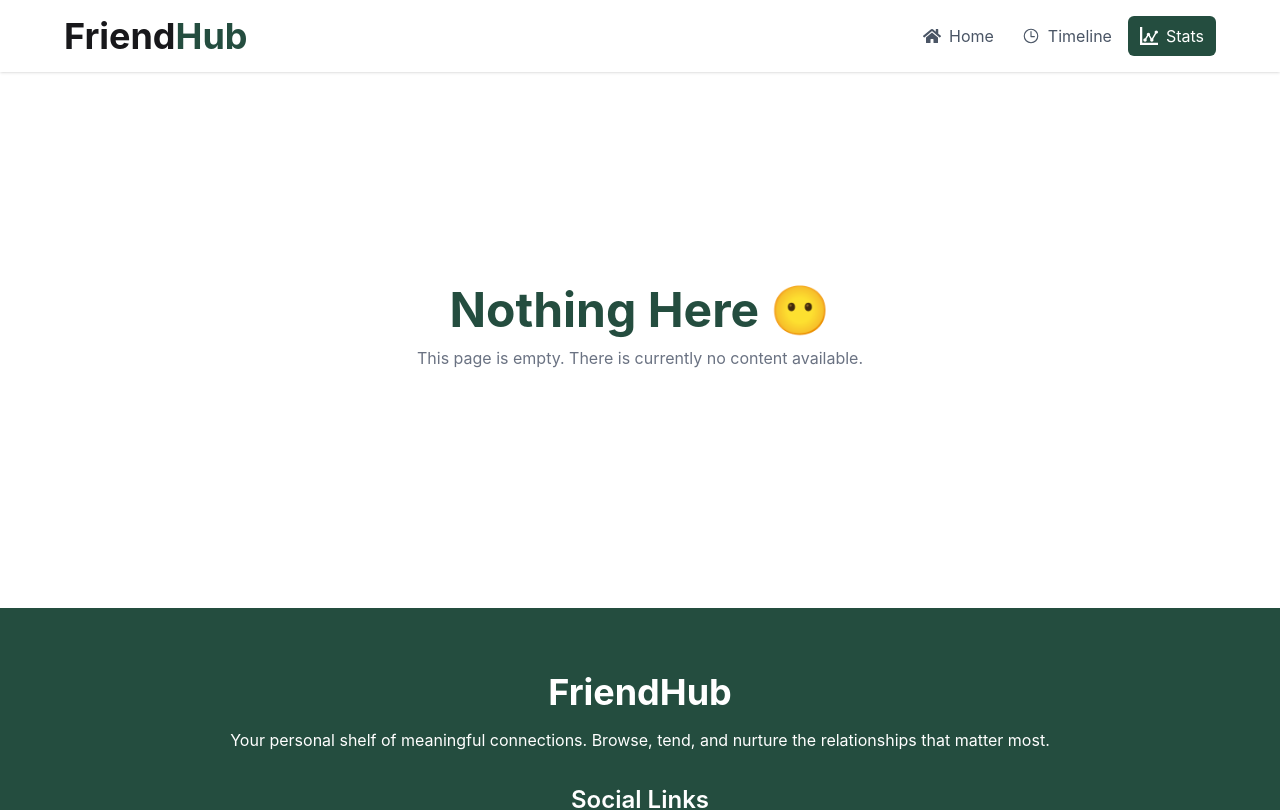
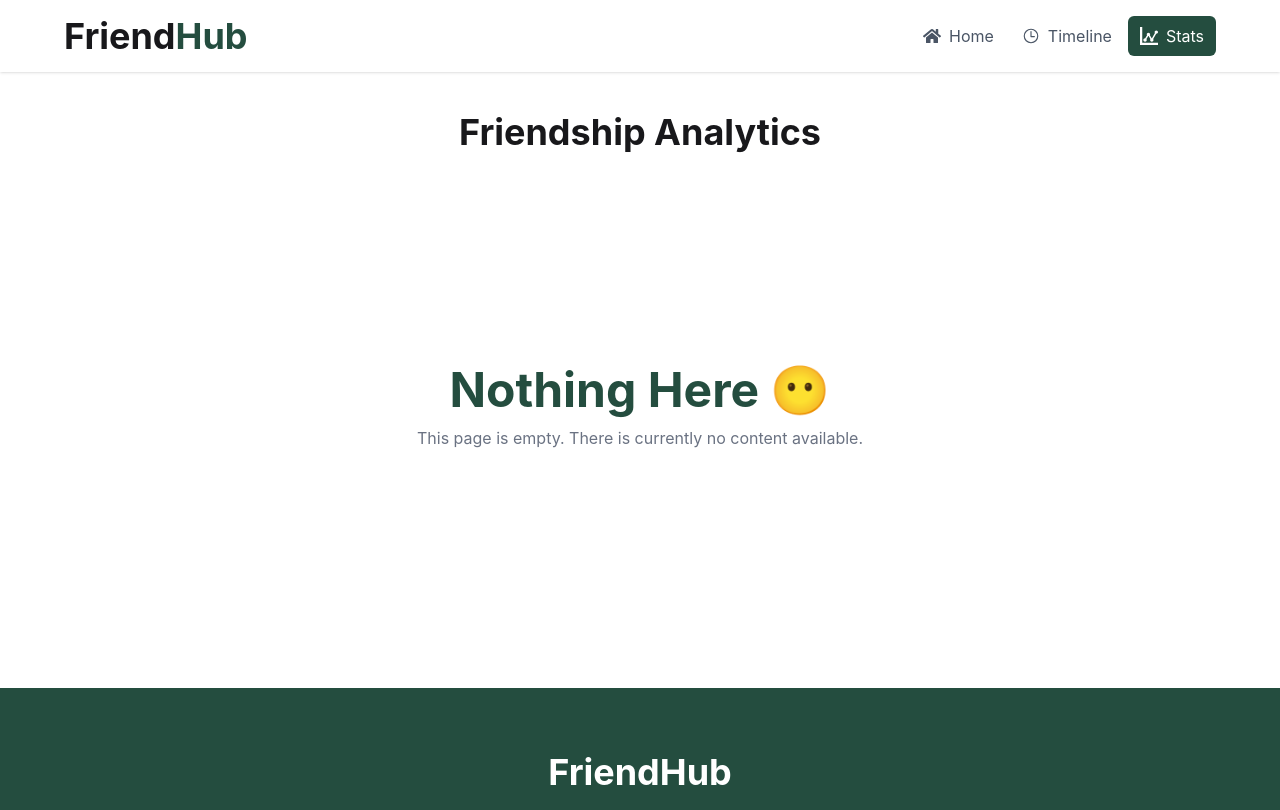
Before and after one commit to mdmizanurrahman5215/friendhub, a React (Vite) app: page /stats in a window 1280 px wide. Shown: the top 810 px of the page. Built offline with nearby package versions, Linux system fonts and the light colour scheme.

Commit message:
final commit

```diff
--- a/src/pages/Stats.jsx
+++ b/src/pages/Stats.jsx
@@ -1,6 +1,13 @@
 import React from "react";
 import { useAppContext } from "../context/AppContext";
-import { PieChart, Pie, ResponsiveContainer, Tooltip, Legend, Cell } from "recharts";
+import {
+  PieChart,
+  Pie,
+  ResponsiveContainer,
+  Tooltip,
+  Legend,
+  Cell,
+} from "recharts";
 import EmptyPage from "./EmptyPage";
 
 const Stats = () => {
@@ -15,17 +22,20 @@
       }
       acc[item.type].value += 1;
       return acc;
-    }, {})
+    }, {}),
   );
 
   return (
     <>
-    {
-      timeline.length === 0 ? (
+      <h1 className="text-4xl font-bold text-center mt-10">
+        Friendship Analytics
+      </h1>
+      {timeline.length === 0 ? (
         <div>
-            <EmptyPage/>
+          <EmptyPage />
         </div>
       ) : (
+        <div>
           <div style={{ width: "100%", height: "400px" }}>
             <ResponsiveContainer>
               <PieChart>
@@ -46,10 +56,9 @@
               </PieChart>
             </ResponsiveContainer>
           </div>
-      )
-    }
+        </div>
+      )}
     </>
-
   );
 };
 
```
Also changed, not shown: 1 other file (tests, documents, lock files or other folders). Lines whose indentation alone changed are shown as unchanged.
